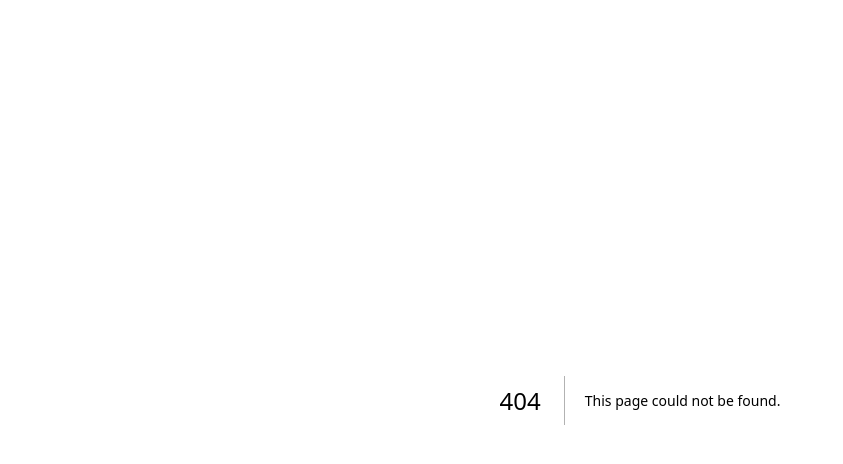
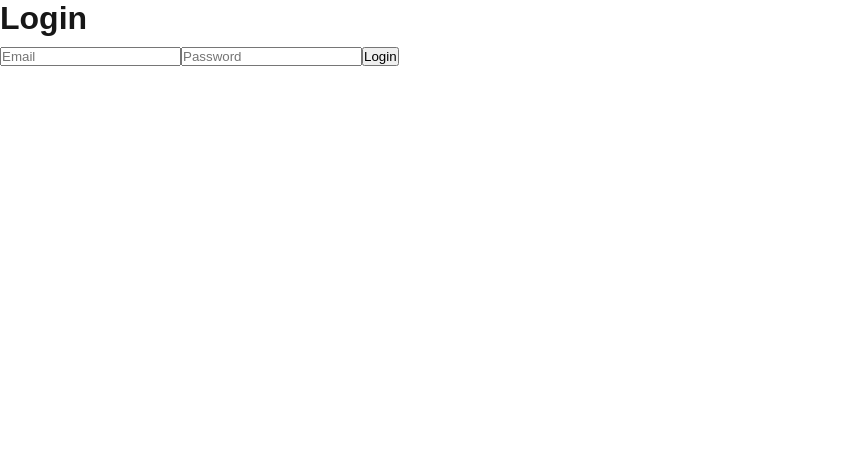
Before and after one commit to bachelor-assignments/y2s1-software-engineering-assignment, a Next.js app in the folder frontend/: page /login in a window 1280 px wide. Before the commit this address had no page. Shown: the top 464 px of the page, without its empty margins (0-843 px from the left). Built offline with nearby package versions, Linux system fonts and the light colour scheme.

Commit message:
create login and user

```diff
--- /dev/null
+++ b/frontend/src/app/login/page.tsx
@@ -0,0 +1,41 @@
+// src/app/login/page.tsx
+"use client";
+import { useState } from "react";
+
+export default function LoginPage() {
+  const [email, setEmail] = useState("");
+  const [password, setPassword] = useState("");
+
+  const handleSubmit = async (e: React.FormEvent) => {
+    e.preventDefault();
+    // need add new path url pattern in in backend url.py
+    const res = await fetch("http://localhost:8000/api/login/", {
+      method: "POST",
+      headers: { "Content-Type": "application/json" },
+      body: JSON.stringify({ email, password }),
+    });
+    const data = await res.json();
+    console.log(data);
+  };
+
+  return (
+    <main style={{ display: "flex", flexDirection: "column", gap: "10px" }}>
+      <h1>Login</h1>
+      <form onSubmit={handleSubmit}>
+        <input
+          type="email"
+          placeholder="Email"
+          value={email}
+          onChange={(e) => setEmail(e.target.value)}
+        />
+        <input
+          type="password"
+          placeholder="Password"
+          value={password}
+          onChange={(e) => setPassword(e.target.value)}
+        />
+        <button type="submit">Login</button>
+      </form>
+    </main>
+  );
+}
```
Also changed, not shown: frontend/src/app/user/page.tsx (added, +25 -0 lines).
